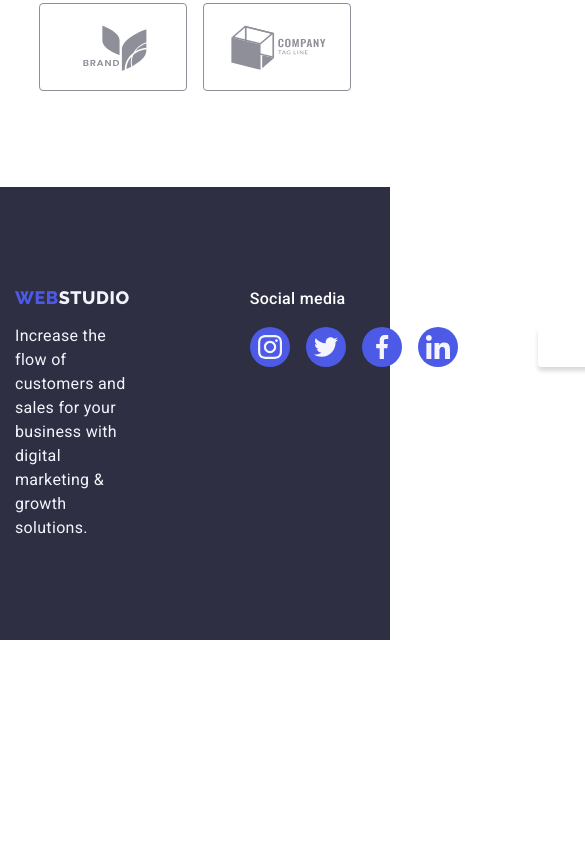
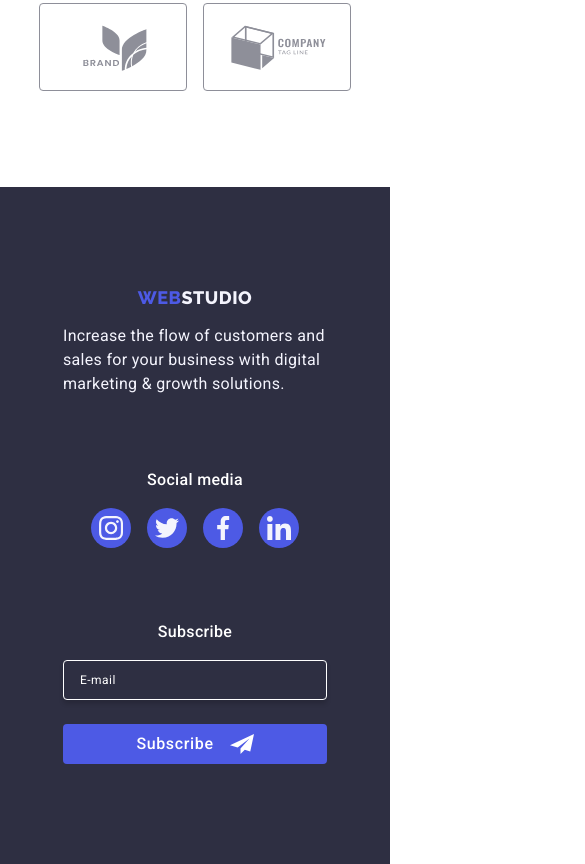
Before and after one commit to karolinawojcik0/goit-markup-hw-07, a plain HTML site: page index.html in a window 390 px wide. Shown: the part 4366-5230 px from the top of the page, 585 px wide, since content can reach past the window. Before the commit the page ends 5006 px from the top, so only its background shows below. Drawn offline with nearby package versions, Linux system fonts and the light colour scheme.

Commit message:
Update copy css.css

```diff
--- a/css/copy css.css
+++ b/css/copy css.css
@@ -931,4 +931,45 @@ ol {
         justify-content: center;
         gap: 72px 16px;
     }
+
+    .container-footer {
+        display: flex;
+        flex-direction: column;
+        justify-content: center;
+        align-items: center;
+        gap: 72px;
+    }
+
+    .brand {
+        display: flex;
+        justify-content: center;
+        flex-direction: column;
+        margin: auto;
+    }
+
+    .footer-link {
+        display: flex;
+        justify-content: center;
+    }
+
+    .social-media-footer {
+        display: flex;
+        justify-content: center;
+    }
+
+    .subscribe {
+        display: flex;
+        justify-content: center;
+        flex-direction: column;
+        margin: auto;
+    }
+
+    .subscribe-footer {
+        display: flex;
+        justify-content: center;
+    }
+
+    .newsletter-form {
+        flex-direction: column;
+    }
 }
```
